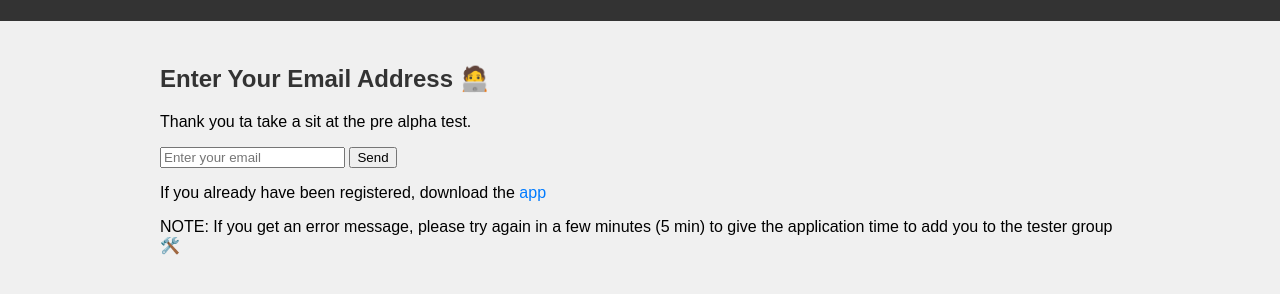
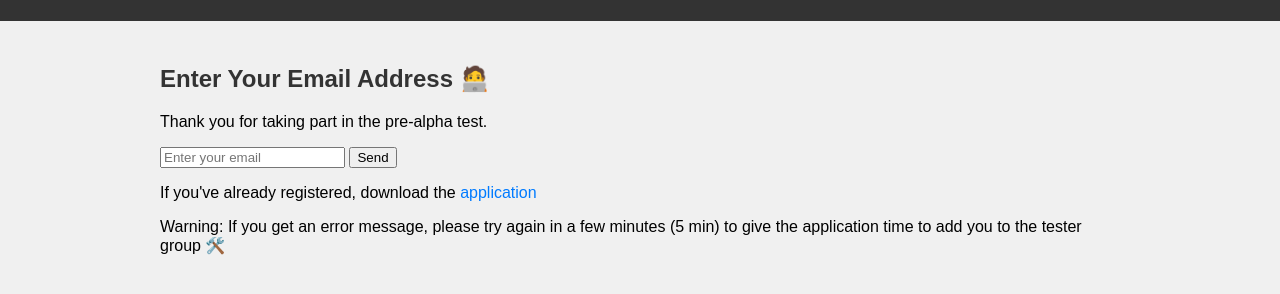
Before and after one commit to Mon1Kode/MoniKodeMobileSolutions.github.io, a website: page alpha/alpha.html in a window 1280 px wide. Shown: the part 100-394 px from the top of the page. Drawn offline with Linux system fonts and the light colour scheme.

Commit message:
Update alpha.html

```diff
--- a/alpha/alpha.html
+++ b/alpha/alpha.html
@@ -13,14 +13,14 @@
     <main>
             <h2>Enter Your Email Address 🧑‍💻</h2>
             <p>
-                Thank you ta take a sit at the pre alpha test.
+                 Thank you for taking part in the pre-alpha test.
             </p>
             <form id="emailForm">
                 <input type="email" id="emailInput" placeholder="Enter your email">
                 <button type="submit">Send</button>
             </form>
-            <p>If you already have been registered, download the <a href="https://play.google.com/apps/testing/com.monikode.la_passerelle">app</a></p>
-            <p>NOTE: If you get an error message, please try again in a few minutes (5 min) to give the application time to add you to the tester group 🛠️</p>
+            <p>If you've already registered, download the <a href="https://play.google.com/apps/testing/com.monikode.la_passerelle">application</a></p>
+            <p>Warning: If you get an error message, please try again in a few minutes (5 min) to give the application time to add you to the tester group 🛠️</p>
         </section>
     </main>
     <script type="module">
```
